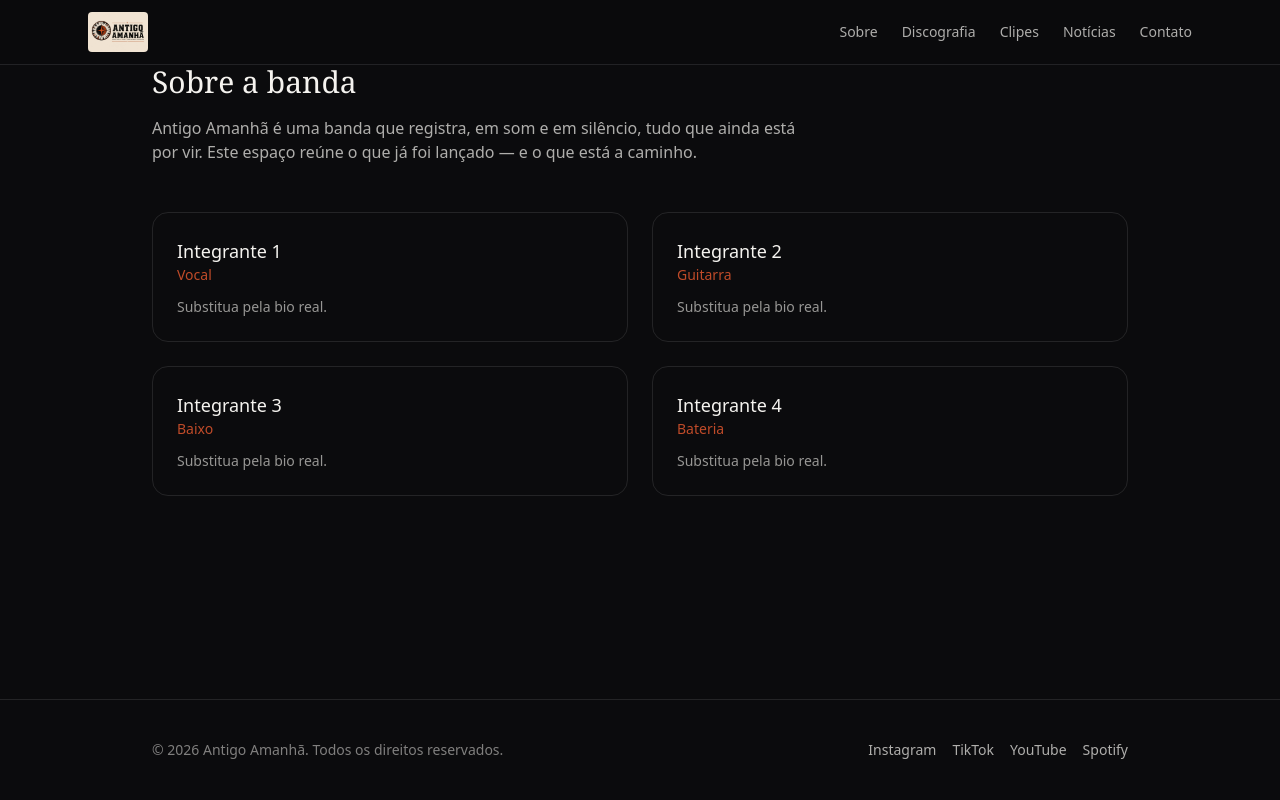
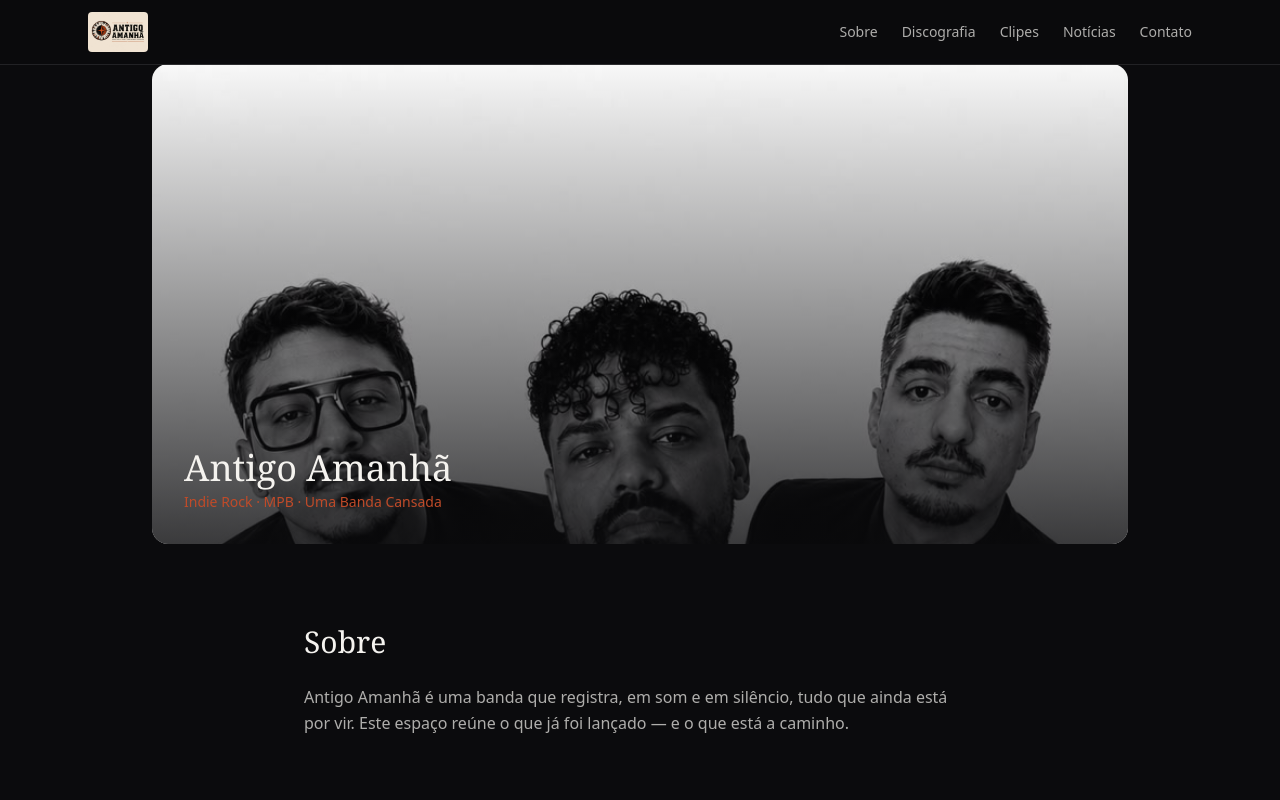
Before and after one commit to antigoamanha-band/Antigo-Amanh-, a Next.js app: page /sobre in a window 1280 px wide. Shown: the top 800 px of the page. Built offline with nearby package versions, Linux system fonts and the light colour scheme.

Commit message:
design: foto da banda na página sobre

```diff
--- a/app/sobre/page.tsx
+++ b/app/sobre/page.tsx
@@ -1,22 +1,38 @@
+import Image from "next/image";
 import { banda, integrantes } from "@/lib/data";
 
 export default function Sobre() {
   return (
-    <div className="space-y-12">
-      <div>
-        <h1 className="font-display text-3xl text-bone">Sobre a banda</h1>
-        <p className="mt-4 max-w-2xl text-bone/70">{banda.bio}</p>
+    <div className="space-y-20">
+      {/* Foto da banda */}
+      <section className="relative h-[60vh] overflow-hidden rounded-2xl">
+        <Image src="/banda.jpg" alt="Antigo Amanhã" fill className="object-cover object-top" />
+        <div className="absolute inset-0 bg-gradient-to-t from-ink/80 to-transparent" />
+        <div className="absolute bottom-8 left-8">
+          <p className="font-display text-4xl text-bone">Antigo Amanhã</p>
+          <p className="mt-1 text-sm text-accent">Indie Rock · MPB · Uma Banda Cansada</p>
         </div>
+      </section>
 
-      <div className="grid gap-6 sm:grid-cols-2">
+      {/* Sobre */}
+      <section className="mx-auto max-w-2xl">
+        <h1 className="font-display text-3xl text-bone">Sobre</h1>
+        <p className="mt-6 leading-relaxed text-bone/70">{banda.bio}</p>
+      </section>
+
+      {/* Integrantes */}
+      <section>
+        <h2 className="text-sm uppercase tracking-widest text-bone/50">Integrantes</h2>
+        <div className="mt-6 grid gap-4 sm:grid-cols-2 lg:grid-cols-3">
           {integrantes.map((i) => (
             <div key={i.nome} className="rounded-2xl border border-white/10 p-6">
               <p className="text-lg text-bone">{i.nome}</p>
-            <p className="text-sm text-accent">{i.funcao}</p>
-            <p className="mt-3 text-sm text-bone/60">{i.bio}</p>
+              <p className="mt-1 text-sm text-accent">{i.funcao}</p>
+              {i.bio && <p className="mt-3 text-sm text-bone/60">{i.bio}</p>}
             </div>
           ))}
         </div>
+      </section>
     </div>
   );
 }
```
Lines whose indentation alone changed are shown as unchanged.
